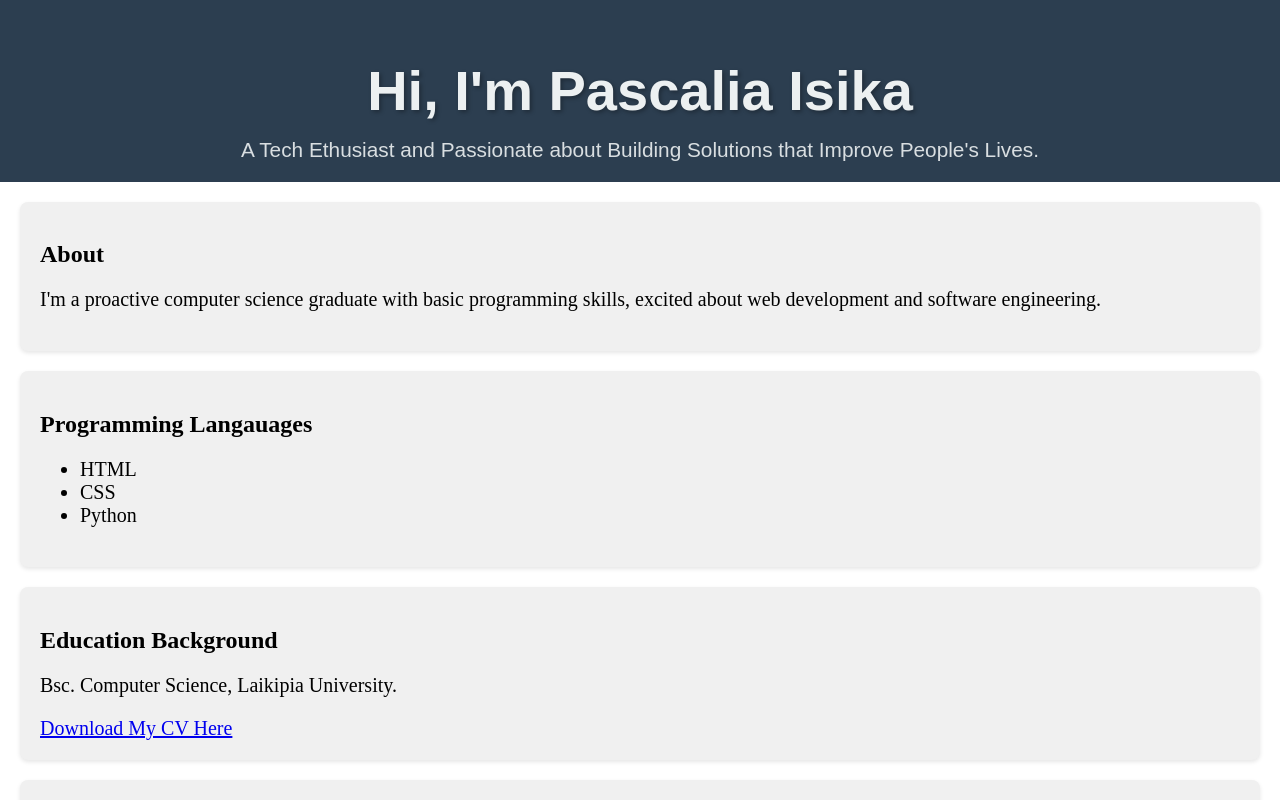
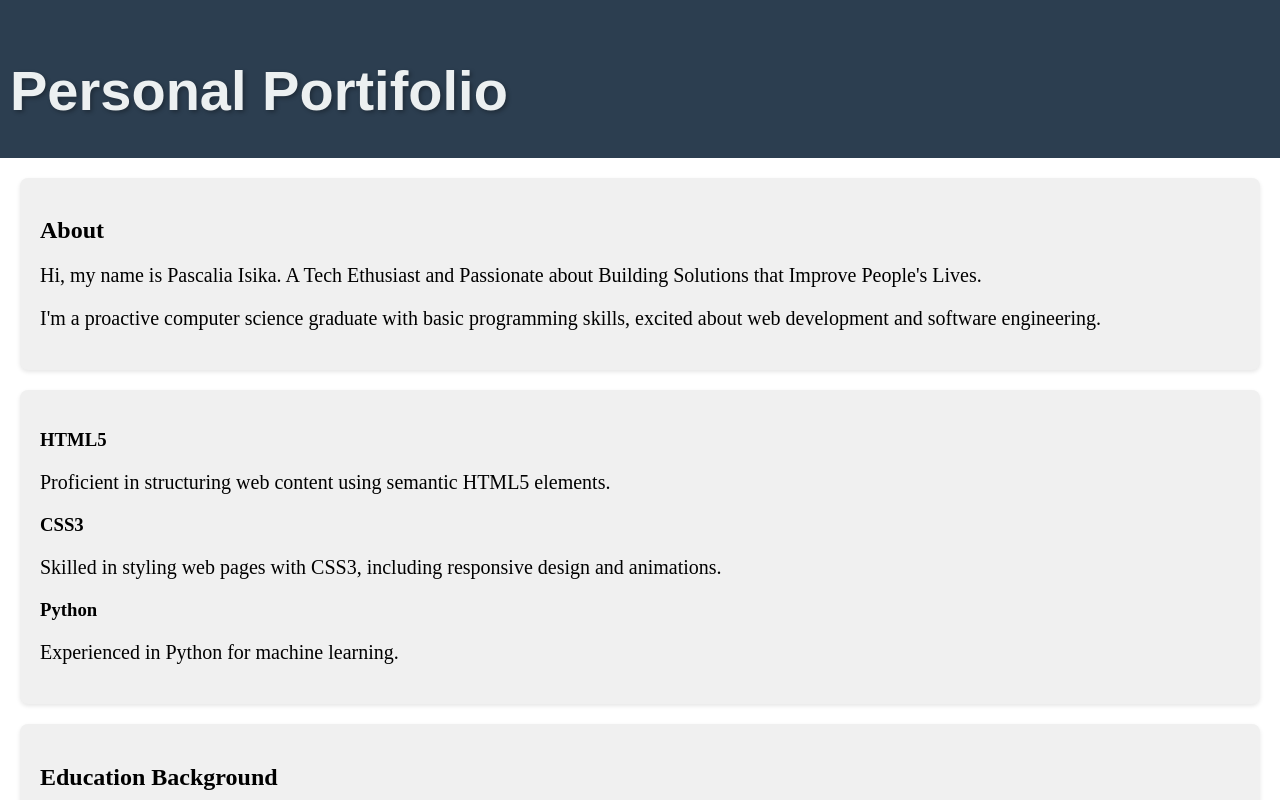
Before and after one commit to Isika-Pascalia/My_Portifolio, a plain HTML site: page index.html in a window 1280 px wide. Shown: the top 800 px of the page. Drawn offline with Linux system fonts and the light colour scheme.

Commit message:
upadted index.html and style.css files

```diff
--- a/index.html
+++ b/index.html
@@ -8,22 +8,31 @@
 </head>
 <body>
     <header>
-        <h1>Hi, I'm Pascalia Isika</h1>
-        <p>A Tech Ethusiast and Passionate about Building Solutions that Improve People's Lives.</p>
+        <h1>Personal Portifolio</h1>
+
     </header>
     <section id="About">
         <h2>About</h2>
+        <p>Hi, my name is Pascalia Isika. A Tech Ethusiast and Passionate about Building Solutions that Improve People's Lives.</p>
         <p>I'm a proactive computer science graduate with basic programming skills, excited about web development and software engineering.</p>
 
     </section>
 
     <section id="skills">
-        <h2>Programming Langauages</h2>
-        <ul>
-            <li>HTML</li>
-            <li>CSS</li>
-            <li>Python</li>
-        </ul>
+        <div class="skills-container">
+            <div class="skill-item">
+                <h3>HTML5</h3>
+                <p>Proficient in structuring web content using semantic HTML5 elements.</p>
+            </div>
+            <div class="skill-item">
+                <h3>CSS3</h3>
+                <p>Skilled in styling web pages with CSS3, including responsive design and animations.</p>
+            </div>
+            <div class="skill-item">
+                <h3>Python</h3>
+                <p>Experienced in Python for machine learning.</p>
+            </div>
+        </div>
 
     </section>
 
--- a/style.css
+++ b/style.css
@@ -11,6 +11,7 @@ header h1 {
     font-size: 3.5em;
     margin-bottom: 15px;
     text-shadow: 2px 2px 4px rgba(0, 0, 0, 0.3);
+    text-align: left;
 }
 
 header p {
@@ -139,7 +140,7 @@ footer {
     background-color: #333;
     color: #fff;
     padding: 20px;
-    text-align: left;
+    text-align: center;
     font-family: Arial, sans-serif;
     font-size: 0.9em;
     position: relative;
```
